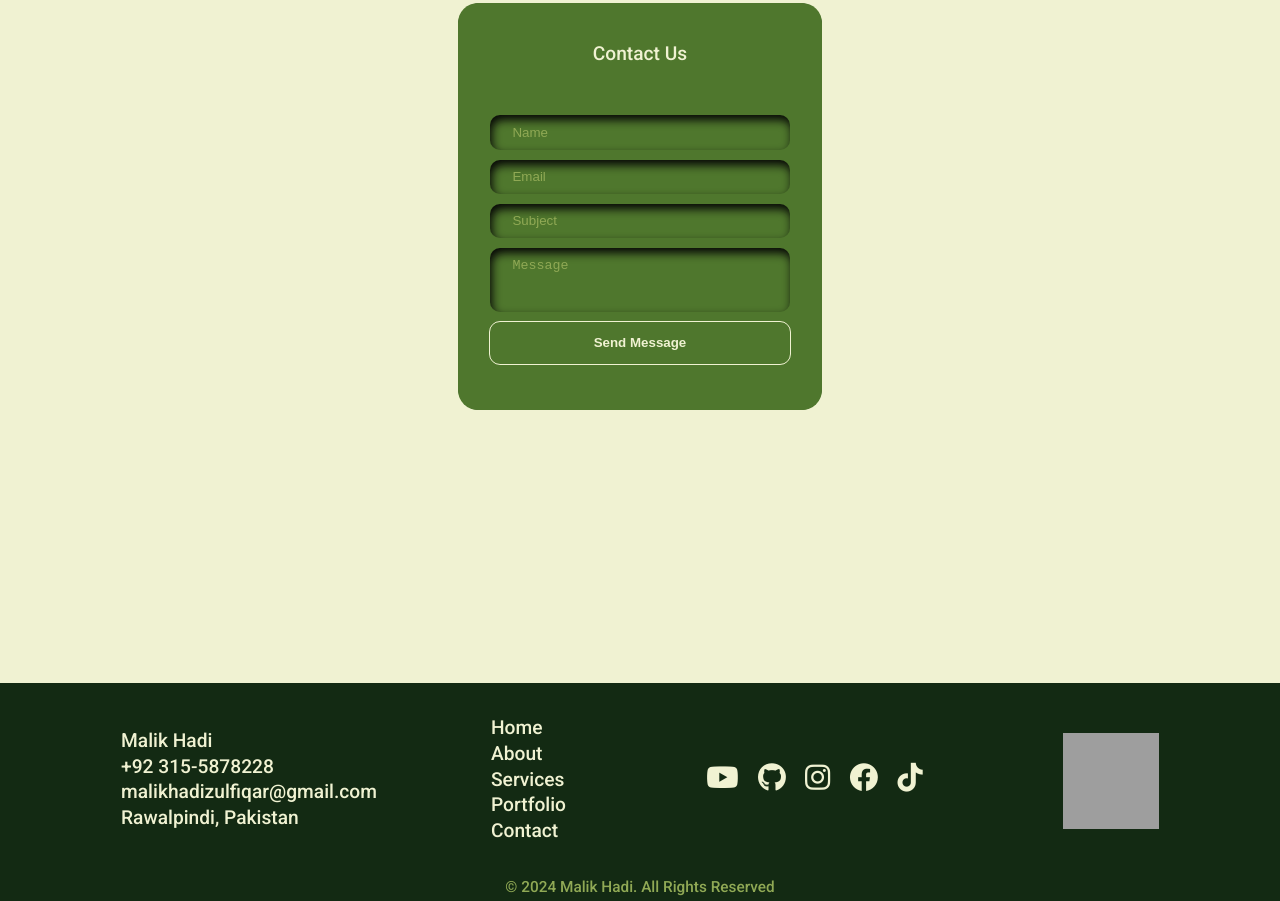
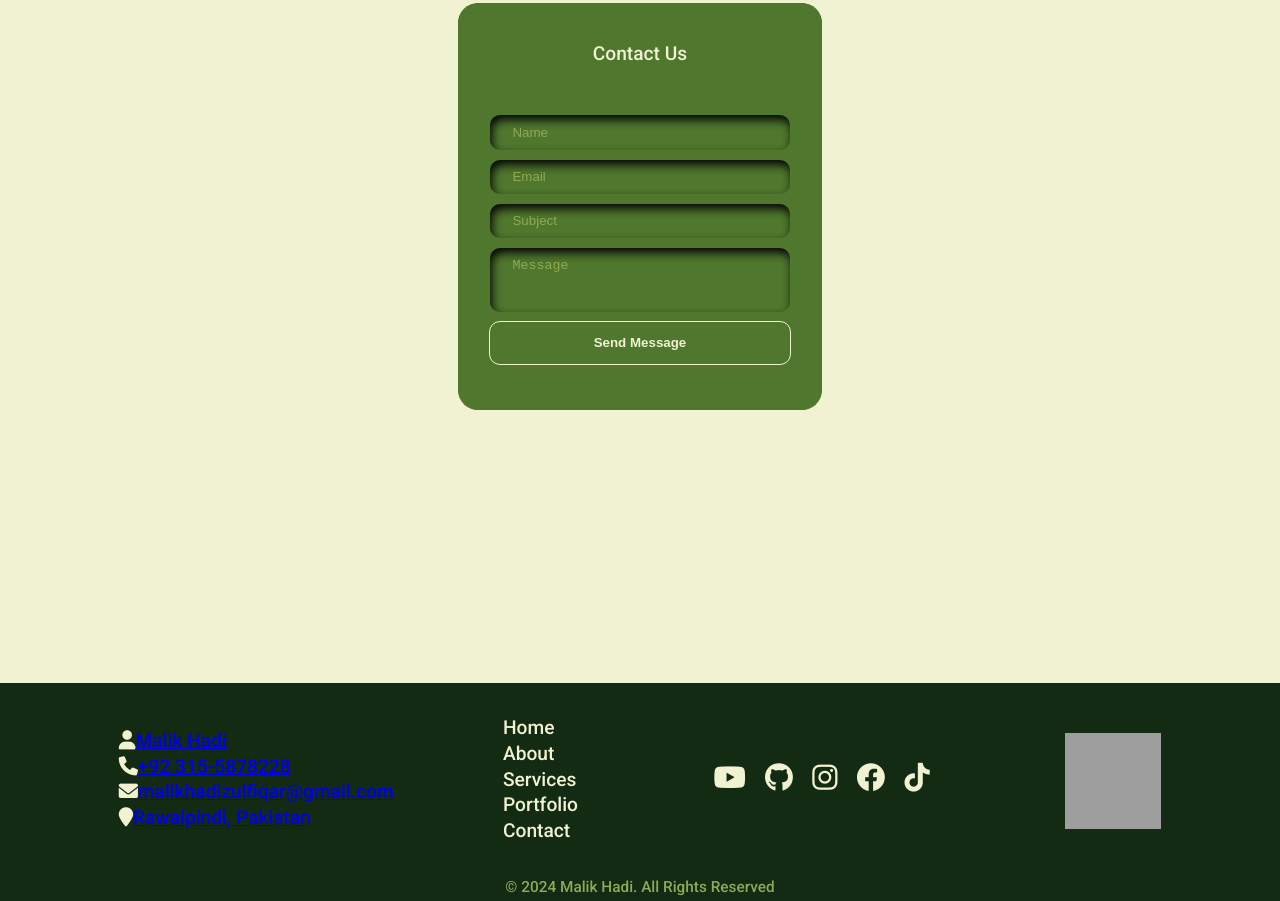
Before and after one commit to TSxMURSHAD/portfolio2, a plain HTML site: page index.html in a window 1280 px wide. Shown: the part 4625-5526 px from the top of the page. Drawn offline with Linux system fonts and the light colour scheme; grey boxes are pictures that could not be loaded.

Commit message:
index.html

```diff
--- a/index.html
+++ b/index.html
@@ -342,10 +342,29 @@ footer is styled to match the overall design of the page. -->
       <!-- write name , email, contact, address and add social media icons -->
       <section id="footer">
         <ul class="footer_information">
-          <li class="footer_info">Malik Hadi</li>
-          <li class="footer_info">+92 315-5878228</li>
-          <li class="footer_info">malikhadizulfiqar@gmail.com</li>
-          <li class="footer_info">Rawalpindi, Pakistan</li>
+          <li class="footer_info">
+            <i class="fa fa-user"></i><a href="#home">Malik Hadi</a>
+          </li>
+          <li class="footer_info">
+            <i class="fa fa-phone"></i
+            ><a href="https://wa.me/923155878228" target="_blank"
+              >+92 315-5878228</a
+            >
+          </li>
+          <li class="footer_info">
+            <i class="fa fa-envelope"></i
+            ><a href="mailto:malikhadizulfiqar@gmail.com" target="_blank"
+              >malikhadizulfiqar@gmail.com</a
+            >
+          </li>
+          <li class="footer_info">
+            <i class="fa fa-map-marker"></i
+            ><a
+              href="https://www.google.com/maps/search/?api=1&query=Rawalpindi%2C+Pakistan"
+              target="_blank"
+              >Rawalpindi, Pakistan</a
+            >
+          </li>
         </ul>
 
         <ul class="footer_information">
@@ -358,19 +377,31 @@ footer is styled to match the overall design of the page. -->
 
         <ul class="social_icons">
           <li>
-            <a href="https://www.youtube.com/@webnchill"><i id="youtube" class="fa-brands fa-youtube"></i></a>
+            <a href="https://www.youtube.com/@webnchill" target="_blank"
+              ><i id="youtube" class="fa-brands fa-youtube"></i
+            ></a>
           </li>
           <li>
-            <a href="https://github.com/TSxMURSHAD"><i id="github" class="fa-brands fa-github"></i></a>
+            <a href="https://github.com/TSxMURSHAD" target="_blank"
+              ><i id="github" class="fa-brands fa-github"></i
+            ></a>
           </li>
           <li>
-            <a href="https://www.instagram.com/malikhadi.4/"><i id="instagram" class="fa-brands fa-instagram"></i></a>
+            <a href="https://www.instagram.com/malikhadi.4/" target="_blank"
+              ><i id="instagram" class="fa-brands fa-instagram"></i
+            ></a>
           </li>
           <li>
-            <a href="https://www.facebook.com/hadi.malikhadi.1"><i id="facebook" class="fa-brands fa-facebook"></i></a>
+            <a href="https://www.facebook.com/hadi.malikhadi.1" target="_blank"
+              ><i id="facebook" class="fa-brands fa-facebook"></i
+            ></a>
           </li>
           <li>
-            <a href="https://www.tiktok.com/@malikhadi456?lang=en"><i id="tiktok" class="fa-brands fa-tiktok"></i></a>
+            <a
+              href="https://www.tiktok.com/@malikhadi456?lang=en"
+              target="_blank"
+              ><i id="tiktok" class="fa-brands fa-tiktok"></i
+            ></a>
           </li>
         </ul>
         <a href="#home"
```
